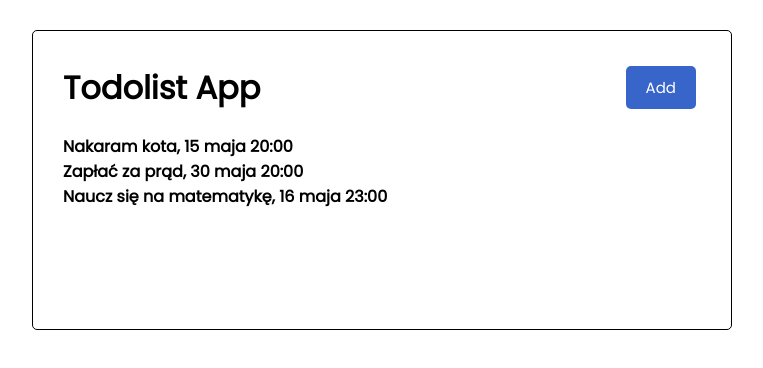
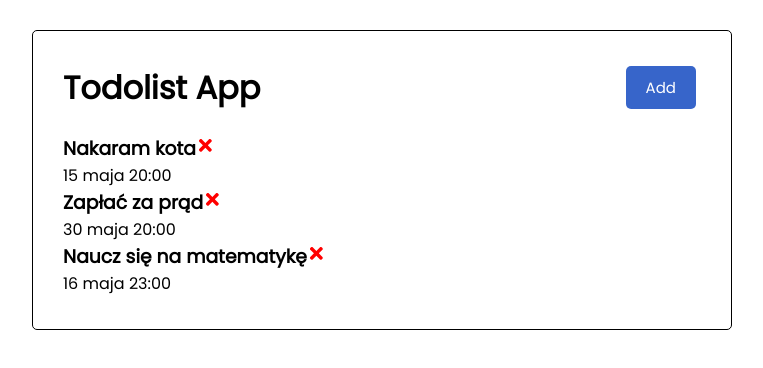
Before and after one commit to Highlighted-dev/todolist-site-react, a React (Create React App) app: page / in a window 1280 px wide. Shown: the top 368 px of the page, without its empty margins (258-1021 px from the left). Built offline with nearby package versions, Linux system fonts and the light colour scheme.

Commit message:
Tasks.js in now parent of Task.js .

```diff
--- a/src/components/Tasks.js
+++ b/src/components/Tasks.js
@@ -1,8 +1,9 @@
+import Task from './Task'
+
 const Tasks = ({ tasks }) => {
-
     return (
         <>
-            {tasks.map((task) => (<h4 key={task.id}>{task.text}, {task.date}</h4>))}
+            {tasks.map((task) => (<Task key={task.id} task={task}/>))}
         </>
     )
 }
```
